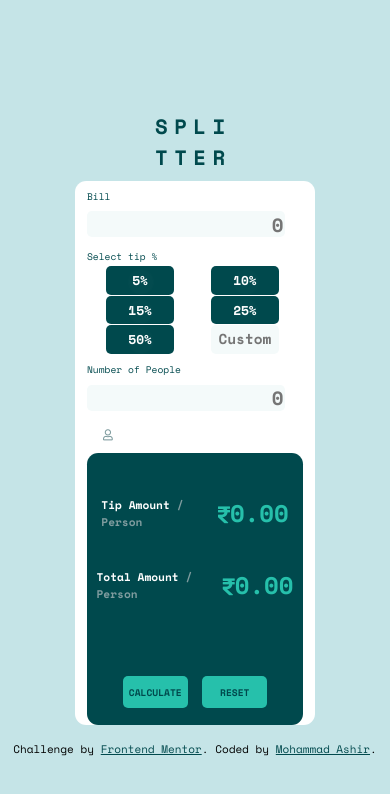
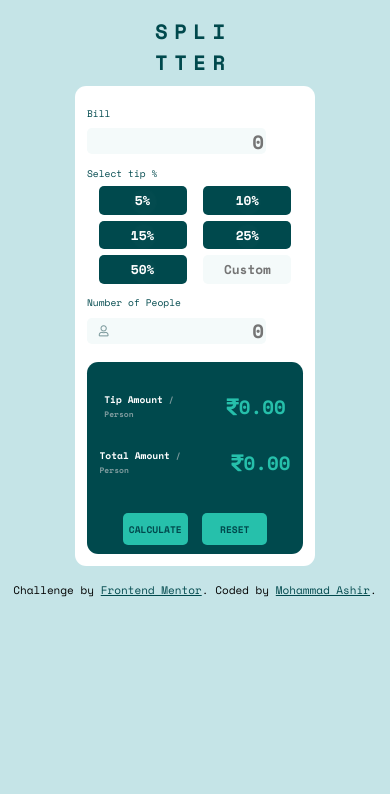
Before and after one commit to A-shir1/Tip-calculator-app, a plain HTML site: page index.html in a window 390 px wide. Both pictures are taken after a click on the button "RESET". Drawn offline with nearby package versions, Linux system fonts and the light colour scheme.

Commit message:
lots of changes

```diff
--- a/index.html
+++ b/index.html
@@ -2,7 +2,7 @@
 <html lang="en">
 <head>
   <meta charset="UTF-8">
-  <meta name="viewport" content="width=device-width, initial-scale=1.0"> <!-- displays site properly based on user's device -->
+  <meta name="viewport" content="width=device-width, initial-scale=1.0">
   <link rel="stylesheet" href="styles.css">
   <link rel="icon" type="image/png" sizes="32x32" href="./images/favicon-32x32.png">
   <link rel="preconnect" href="https://fonts.googleapis.com">
@@ -18,8 +18,8 @@
   <main id="TipCalc">
     <div class="left">
       <div class="billDiv">
-        <h2 class="bill">Bill</h2>
-        <i id="rupeeIcon" class="fas fa-rupee-sign"></i>
+        <h2 class="bill">Bill <i id="rupeeIcon" class="fas fa-rupee-sign"></i> <span class="errorMsg e2 e1 hide">Can't be zero</span></h2>
+
         <input name="BillTextbox" maxlength="7" placeholder="0" type="text" class="textbox">
       </div>
 
@@ -54,8 +54,7 @@
       </div>
 
       <div class="NOPdiv">
-        <h2 class="NOP">Number of People</h2>
-        <i id ="userIcon" class="fas fa-user"></i>
+        <h2 class="NOP">Number of People <i id ="userIcon" class="fas fa-user"></i> <span class="errorMsg e2 hide">Can't be zero</span></h2>
         <input name="NOPtextbox" maxlength="2" placeholder="0" type="text" class="textbox">
       </div>
     </div>
--- a/script.js
+++ b/script.js
@@ -1,4 +1,5 @@
 let textBox = document.querySelectorAll(".textbox");
+let errorMsg = document.querySelectorAll(".errorMsg");
 let percButt = document.querySelectorAll("input[name='percentage']");
 let percText = document.querySelector("#percText");
 let tipNum = document.querySelector(".tipNum");
@@ -7,6 +8,8 @@ let calcButt = document.querySelector(".calcButt");
 let resetButt = document.querySelector(".resetButt");
 
 let bill = 0, nop = 0, percentage = 0, totalAmountPerP = 0, tipAmountPerP = 0, total = 0, tipTotal = 0;
+
+
 
 
         // CALCULATE BUTTON FUNCTIONS
@@ -22,6 +25,7 @@ const update = (tipAmountPerP, totalAmountPerP) =>{
     tipNum.innerText = `${tipAmountPerP.toFixed(2)}`;
     totalNum.innerHTML = `${totalAmountPerP.toFixed(2)}`;
 }
+
 
         // RESET BUTTON FUNCTIONS
 
@@ -51,16 +55,20 @@ const resetPage = () => {
     totalNum.innerHTML = '0.00';
 }
 
-const checkInputs = () => {
-    if (bill > 0 && nop > 0 && percentage > 0){
-        calcButt.disabled = false;
-        resetButt.disabled = false;
-    }
+const addRedBorder = (tb, index) => {
+    tb.classList.add("tbError");
+    errorMsg[index].classList.remove("hide");
+}
+
+const removeRedBorder = (tb, index) => {
+    tb.classList.remove("tbError");
+    errorMsg[index].classList.add("hide");
 }
 
 
 for (let percValue of percButt) {
     percValue.onchange = function() {
+        percText.value = '';
         percentage = parseFloat(percValue.value);
     }
 }
@@ -78,6 +86,17 @@ for (let i = 0; i < textBox.length; i++){
         else if (i === 1)
             nop = parseFloat(textBox[i].value);
     });
+
+    textBox[i].onclick = () => {
+        textBox[i].select();
+    }
+
+    textBox[i].addEventListener("focusout", () => {
+        if (textBox[i].value === '')
+            addRedBorder(textBox[i], i);
+        else
+            removeRedBorder(textBox[i], i);
+    });
 }
 
 calcButt.addEventListener("click", () => {
@@ -90,4 +109,6 @@ resetButt.addEventListener("click", () => {
     resetRadioButt();
     resetValue();
     resetPage();
+    for (let i = 0; i < textBox.length; i++)
+        removeRedBorder(textBox[i], i);
 });
--- a/styles.css
+++ b/styles.css
@@ -30,25 +30,29 @@ button:hover{
     cursor: pointer;
 }
 
-input[type = "text"]{
+.textbox, #percText{
     font-weight: bold;
     border: none;
 }
 
-input[type = "text"]:focus{
+.textbox:focus, #percText:focus{
     outline: none;
     border: 2px solid var(--strong-cyan);
 }
 
 #rupeeIcon, #userIcon{
     font-weight: 400;
-    position: absolute;
+    position: relative;
     color: var(--darkgrayish-cyan2);
     font-size: 0.8rem;
 }
 
+.billDiv, .NOPdiv{
+    width: 90%;
+}
+
 .textbox{
-    width: 90%;
+    width: 100%;
     height: 1.7rem;
     border-radius: 0.3rem;
     text-align: right;
@@ -58,7 +62,16 @@ input[type = "text"]:focus{
 }
 
 .tbError{
-    border: 2px solid var(--red);
+    border: 2px solid #FF2400;
+}
+
+.hide{
+    display: none;
+}
+
+.errorMsg{
+    float: right;
+    color: #FF2400;
 }
 
 h1{
@@ -100,10 +113,9 @@ h2{
 }
 
 
-
 #rupeeIcon{
-    top: 2.5rem;
-    left: 1rem;
+    top: 1.8rem;
+    right: 1.2rem;
 }
 
 #TipCalc .right{
@@ -117,7 +129,6 @@ h2{
 
 .buttWrapper {
     list-style-type:none;
-
     padding:0;
     height: 5.5rem;
     display: flex;
@@ -128,7 +139,6 @@ h2{
 
 .buttWrapper li{
     float:left;
-    margin:0 5px 0 0;
     width: 6rem;
     height: 2.2rem;
     position:relative;
@@ -191,10 +201,13 @@ h2{
     font-weight: bold;
 }
 
+.NOPdiv{
+    position: relative;
+}
 
 #userIcon{
-    bottom: 2rem;
-    left: 1rem;
+    top: 1.8rem;
+    right: 6.4rem;
 }
 
     /* RIGHT */
@@ -267,6 +280,8 @@ h2{
     height: 3rem;
 }
 
+
+
 .resetButt, .calcButt{
     width: 30%;
     height: 2.5rem;
@@ -279,6 +294,8 @@ h2{
     transition: 0.2s;
 
 }
+
+
 
 .resetButt:hover{
     cursor: pointer;
@@ -301,6 +318,22 @@ h2{
 }
 
 
+@media screen and (min-width: 1440px){
+    #TipCalc{
+        width: 50%;
+    }
+
+    .percSelect{
+        margin: 2rem 0;
+    }
+}
+
+@media screen and (min-width: 1024px){
+    .percSelect{
+        margin: 0.5rem 0 0 0;
+    }
+}
+
 @media screen and (max-width: 1100px){
     .buttWrapper li, #percText{
         width: 5rem;
@@ -313,10 +346,6 @@ h2{
         line-height: 3;
     }
 
-    #userIcon{
-        bottom: 0.9rem;
-        left: 1rem;
-    }
 
     .tip{
         width: 5.5rem;
@@ -408,22 +437,32 @@ h2{
         font-size: 0.7rem;
     }
 
-    #rupeeIcon{
-        top: 2.4rem;
+    #userIcon{
+        right: 5.5rem;
     }
 
-    #userIcon{
-        bottom: 0.8rem;
+    .buttWrapper{
+        height: 4.9rem;
     }
 
+    #percText::-webkit-input-placeholder {
+        font-size: 0.8rem;
+        line-height: 3;
+    }
+
+
         /* RIGHT */
+
+    .right{
+        justify-content: center;
+    }
 
     .results{
         height: 9rem;
     }
 
     .tipAmount, .totalAmount{
-        height: 4.5rem;
+        height: 4.2rem;
     }
 
     .tip{
@@ -458,19 +497,64 @@ h2{
 
 
 @media screen and (max-width: 620px){
+    body{
+        height: fit-content;
+    }
+
     #TipCalc{
         width: 15rem;
-        height: fit-content;
+        height: 30rem;
         flex-direction: column;
     }
 
     .left, .right{
         width: 90%;
-        height: 17rem;
         margin: auto;
+    }
+
+    .left{
+        height: 15rem;
+    }
+
+    .right{
+        height: 12rem;
     }
 
     .textbox{
         width: 90%;
     }
+
+    .buttWrapper {
+        height: 6.5rem;
+    }
+
+    .buttWrapper li, #percText {
+        width: 5.5rem;
+        height: 1.8rem;
+        font-size: 0.8rem;
+    }
+
+        /* RIGHT */
+
+    .results{
+        height: 8rem;
+    }
+
+    .tipAmount, .totalAmount {
+        height: 3.5rem;
+    }
+
+    .tipAmount .tipNumDiv, .totalAmount .totalNumDiv {
+        font-size: 1.2rem;
+    }
+
+    .tip, .total {
+        font-size: 0.6rem;
+    }
+
+    .perPerson {
+        font-size: 0.5rem;
+    }
+
+
 }
```
Lines whose indentation alone changed are shown as unchanged.
